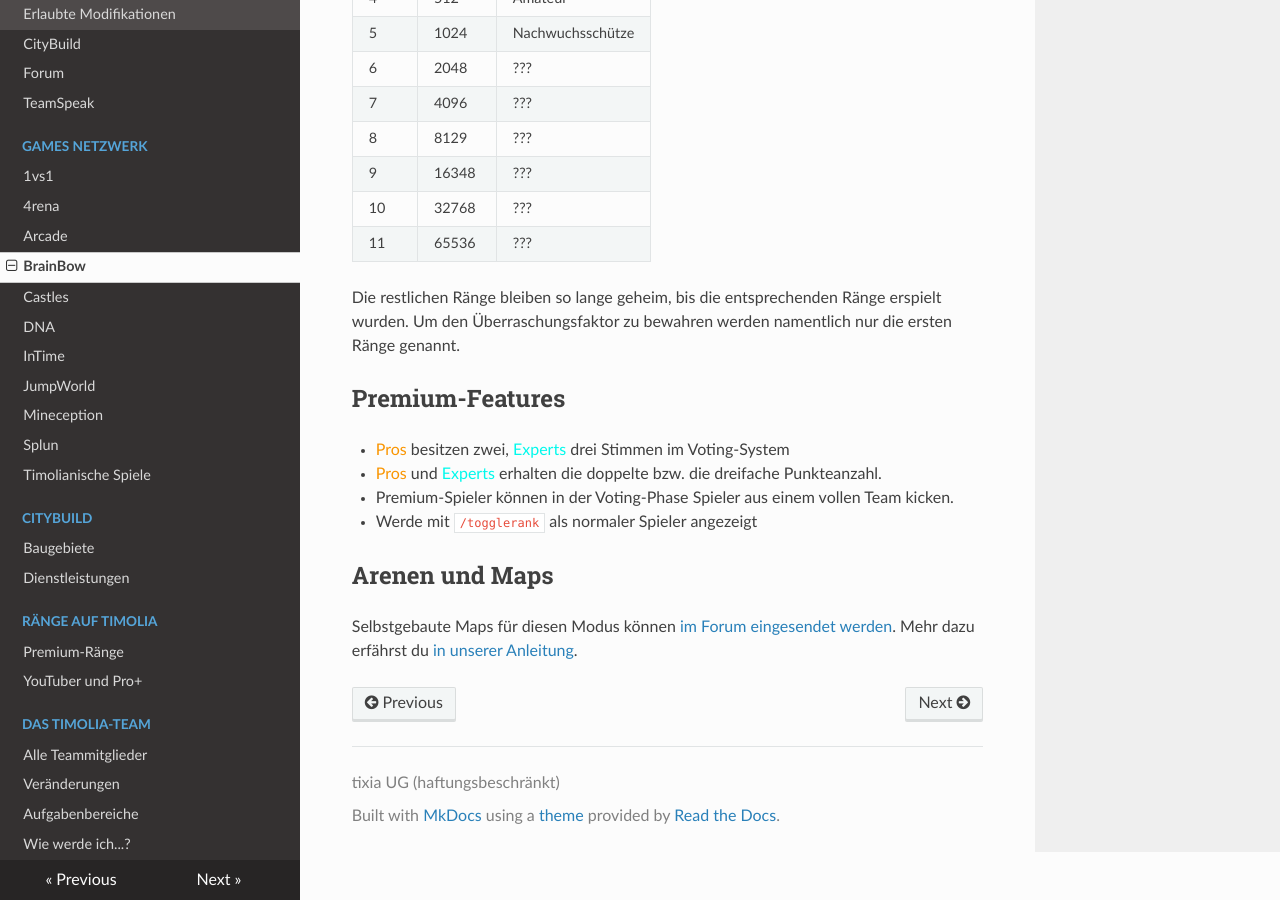
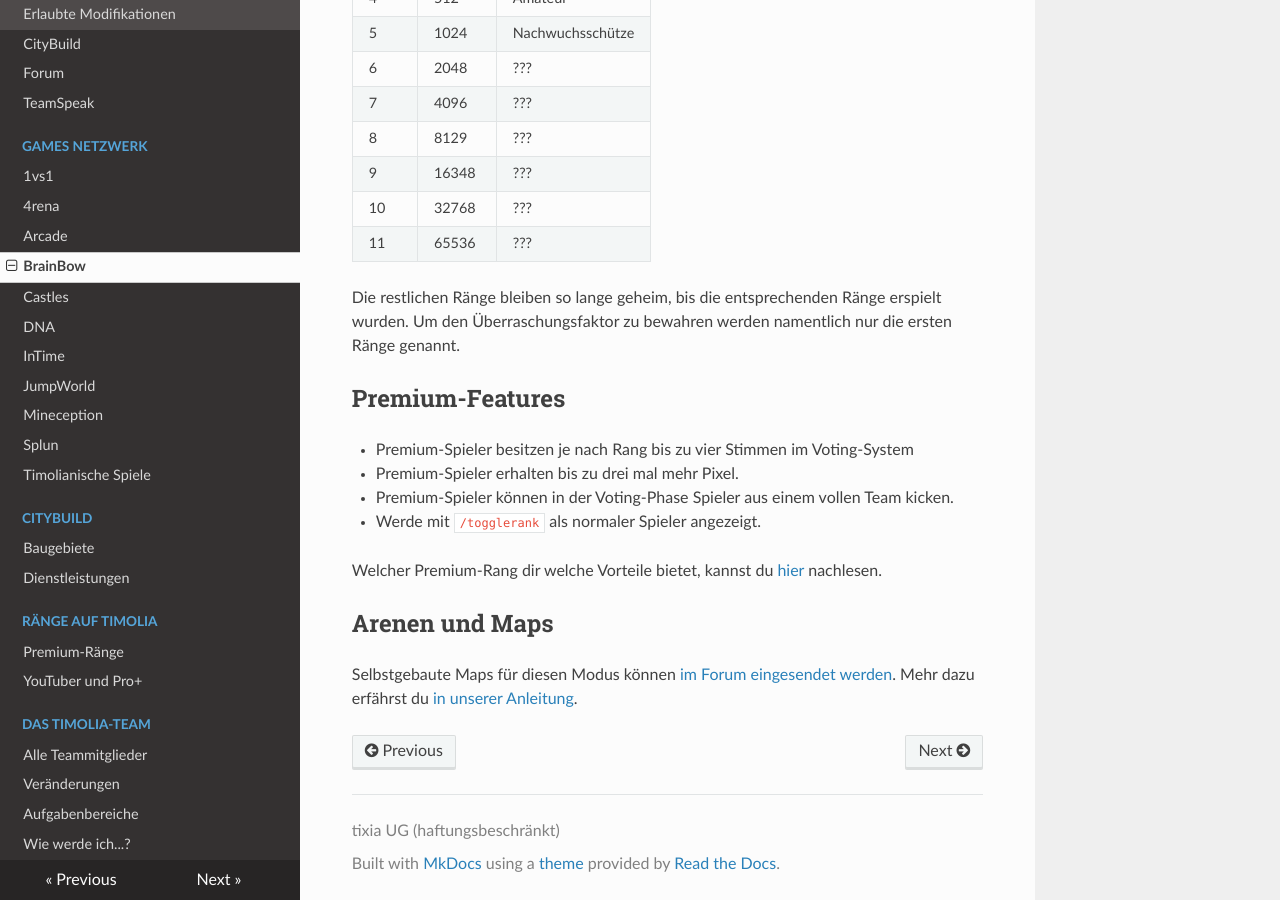
Before and after one commit to TimoliaDE/HowTo, an MkDocs documentation site: the page built from docs/games/brainbow.md, in a window 1280 px wide and 900 px high, scrolled down 1592 px. Built offline with MkDocs 1.6.1, drawn with Linux system fonts in a browser that asks for light colours; nearby versions of some CDN libraries; old or Windows-style settings are respelled for this version of MkDocs.

Commit message:
Update brainbow.md

```diff
--- a/docs/games/brainbow.md
+++ b/docs/games/brainbow.md
@@ -45,10 +45,12 @@ Runde und kann den Kampf für sich entscheiden.
 Die restlichen Ränge bleiben so lange geheim, bis die entsprechenden Ränge erspielt wurden. Um den Überraschungsfaktor zu bewahren werden namentlich nur die ersten Ränge genannt.
 
 ## Premium-Features
-- <span style="color:#F99500">Pros</span> besitzen zwei, <span style="color:#00F9EC">Experts</span> drei Stimmen im Voting-System
-- <span style="color:#F99500">Pros</span>  und <span style="color:#00F9EC">Experts</span> erhalten die doppelte bzw. die dreifache Punkteanzahl.
+- Premium-Spieler besitzen je nach Rang bis zu vier Stimmen im Voting-System
+- Premium-Spieler erhalten bis zu drei mal mehr Pixel.
 - Premium-Spieler können in der Voting-Phase Spieler aus einem vollen Team kicken.
-- Werde mit `/togglerank` als normaler Spieler angezeigt
+- Werde mit `/togglerank` als normaler Spieler angezeigt.
+
+Welcher Premium-Rang dir welche Vorteile bietet, kannst du [hier](/ranks/premium/) nachlesen.
 
 ## Arenen und Maps
 Selbstgebaute Maps für diesen Modus können <a href="https://forum.timolia.de/forums/map-einsendungen.61/" target="_blank">im Forum eingesendet werden</a>. Mehr dazu erfährst du
```
